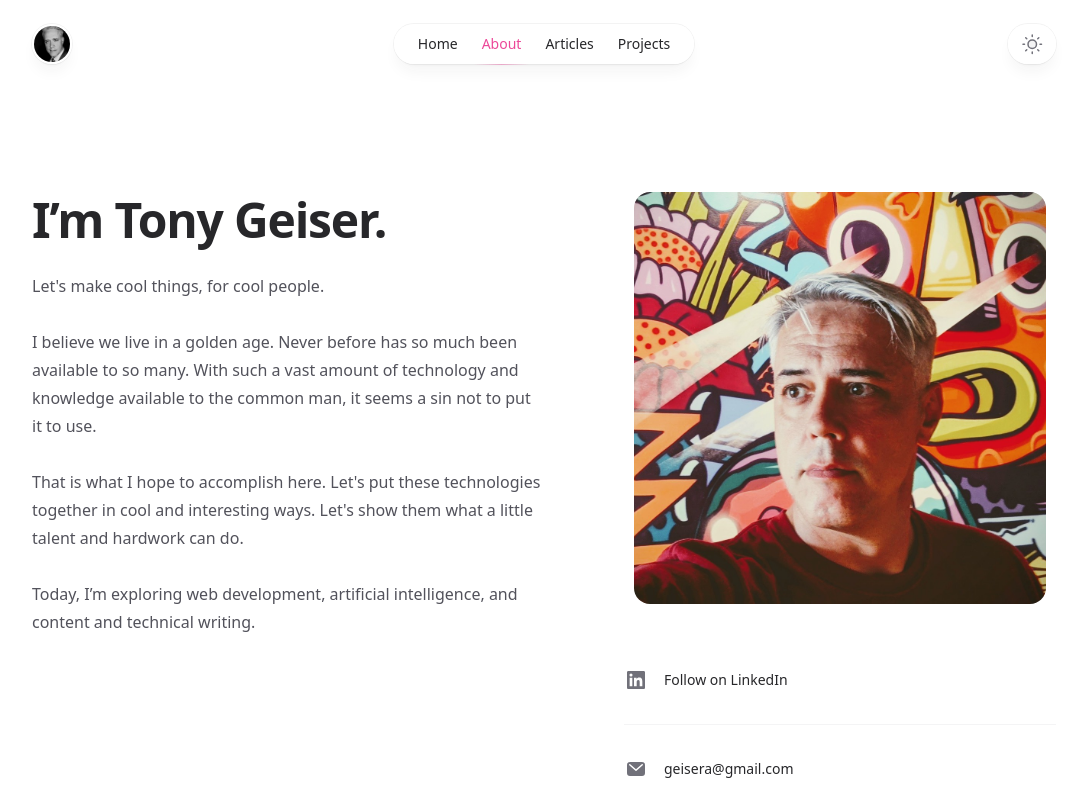
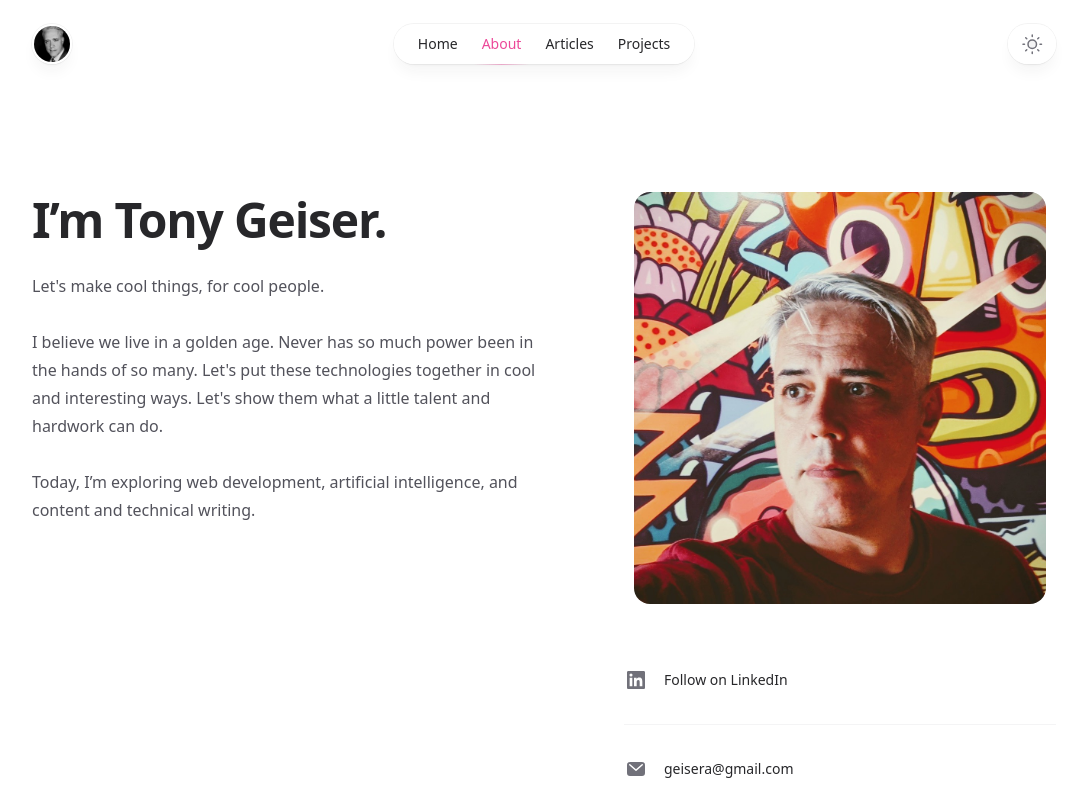
Before and after one commit to geisera/homebase, a Next.js app: page /about in a window 1280 px wide. Shown: the top 800 px of the page, without its empty margins (96-1179 px from the left). Built offline with nearby package versions, Linux system fonts and the light colour scheme.

Commit message:
edited 'about'

```diff
--- a/src/app/about/page.jsx
+++ b/src/app/about/page.jsx
@@ -66,13 +66,7 @@ export default function About() {
             </p>
             <p>
               I believe we live in a golden age.
-              Never before has so much been available to so many.
-              With such a vast amount of technology and knowledge available to the common man,
-              it seems a sin not to put it to use.
-
-            </p>
-            <p>
-              That is what I hope to accomplish here.
+              Never has so much power been in the hands of so many.
               Let&apos;s put these technologies together in cool and interesting ways.
               Let&apos;s show them what a little talent and hardwork can do.
             </p>
--- a/src/app/page.jsx
+++ b/src/app/page.jsx
@@ -12,10 +12,7 @@ import {
   TwitterIcon,
 } from '@/components/SocialIcons'
 import logoAirbnb from '@/images/logos/airbnb.svg'
-import logoFacebook from '@/images/logos/facebook.svg'
-import logoPlanetaria from '@/images/logos/planetaria.svg'
 import mandsIcon from '@/images/logos/mandsIcon.svg'
-import logoStarbucks from '@/images/logos/starbucks.svg'
 import atWork from '@/images/photos/at-work.jpg'
 import family from '@/images/photos/family.jpg'
 import doMore from '@/images/photos/do-more.jpg'
```
